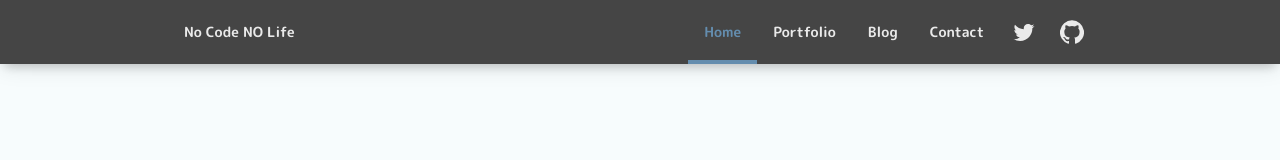
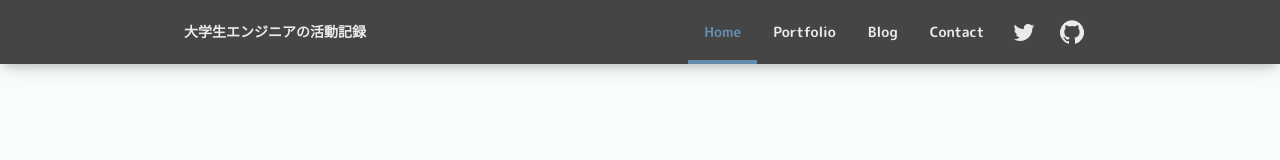
Before and after one commit to keeeei13c/MySite, a Next.js app: page / in a window 1280 px wide. Shown: the top 160 px of the page. Built offline with nearby package versions, Linux system fonts and the light colour scheme.

Commit message:
change copy

```diff
--- a/src/components/header.tsx
+++ b/src/components/header.tsx
@@ -59,7 +59,7 @@ const Header: React.FunctionComponent<Props> = ({ twitterUrl, githubUrl, siteTit
         <Toolbar className={classes.toolbar}>
             <Link href="/" passHref>
             <MuiLink>
-              No Code NO Life
+              大学生エンジニアの活動記録
             </MuiLink>
             </Link>
           <Nav twitterUrl={twitterUrl} githubUrl={githubUrl} />
```
